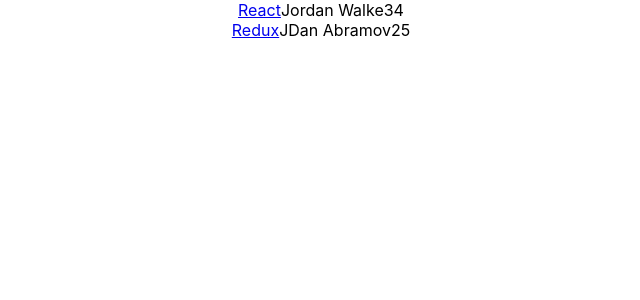
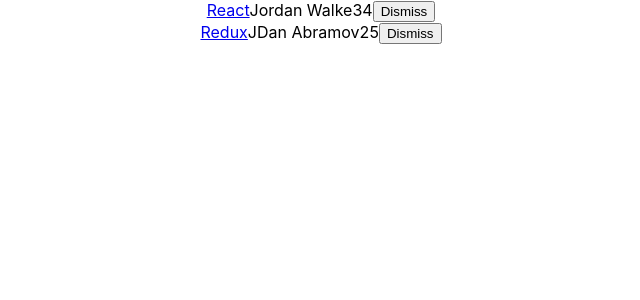
Before and after one commit to jbartley11/hackernews, a React (Create React App) app: page / in a window 1280 px wide. Shown: the top 300 px of the page, without its empty margins (319-959 px from the left). Built offline with nearby package versions, Linux system fonts and the light colour scheme.

Commit message:
added onDismiss and button to handle onClick

```diff
--- a/src/App.js
+++ b/src/App.js
@@ -30,18 +30,33 @@
       list,
     };
 
+    this.onDismiss = this.onDismiss.bind(this);
+
+  }
+
+  onDismiss(id) {
+    const updatedList = this.state.list.filter(item => item.objectID != id);
+    this.setState({list: updatedList});
   }
 
   render() {
     return (
       <div className="App">
-        {this.state.list.map(item => <div key={item.objectID}>
+        {this.state.list.map(item =>  <div key={item.objectID}>
                                         <span>
                                           <a href={item.url}>{item.title}</a>
                                         </span>
                                         <span>{item.author}</span>
                                         <span>{item.num_comments}</span>
                                         <span>{item.points}</span>
+                                        <span>
+                                          <button
+                                            onClick={() => this.onDismiss(item.objectID)}
+                                            type="button"
+                                          >
+                                            Dismiss
+                                          </button>
+                                        </span>
                                       </div>)}
       </div>
     );
```
Lines whose indentation alone changed are shown as unchanged.
